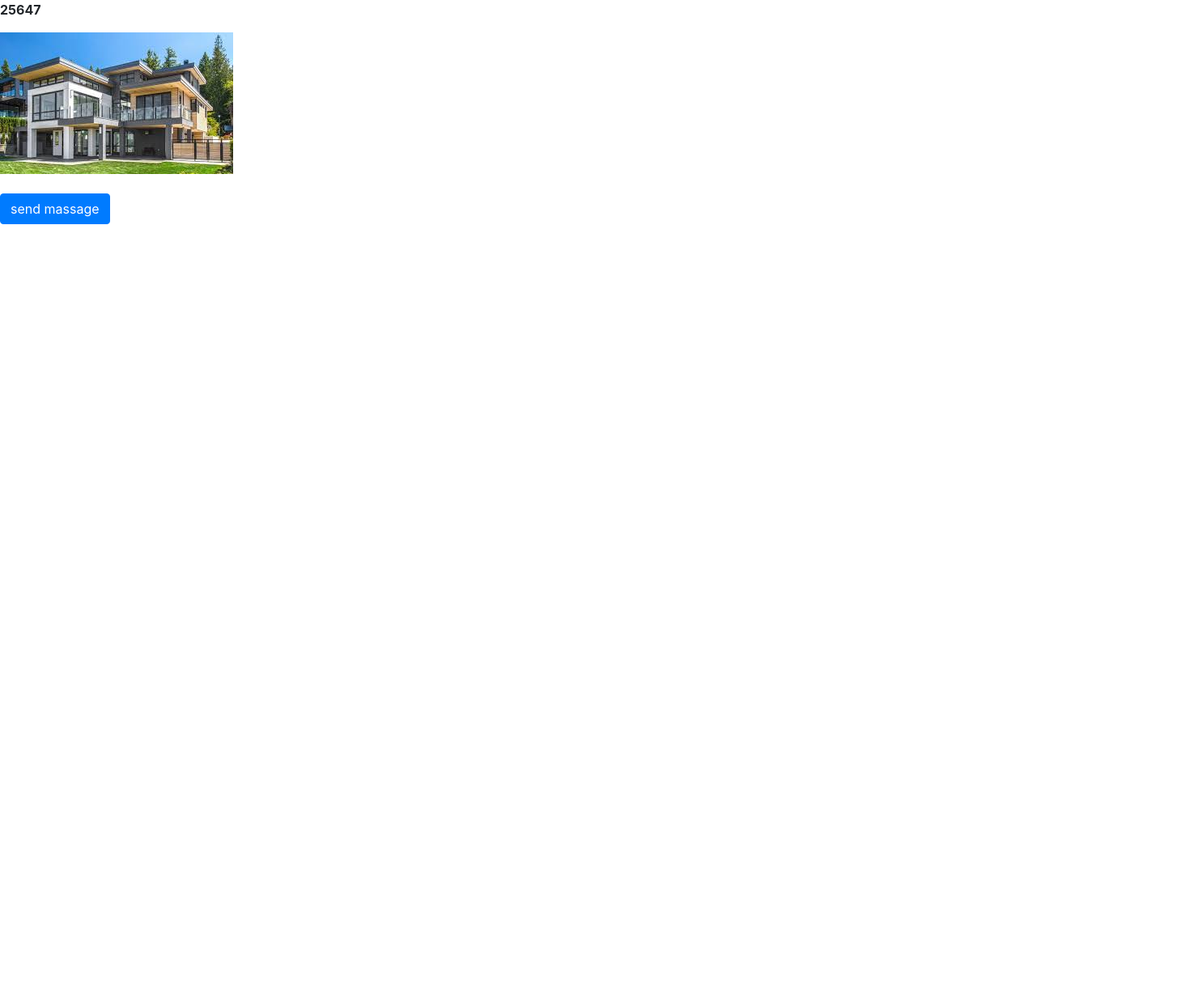
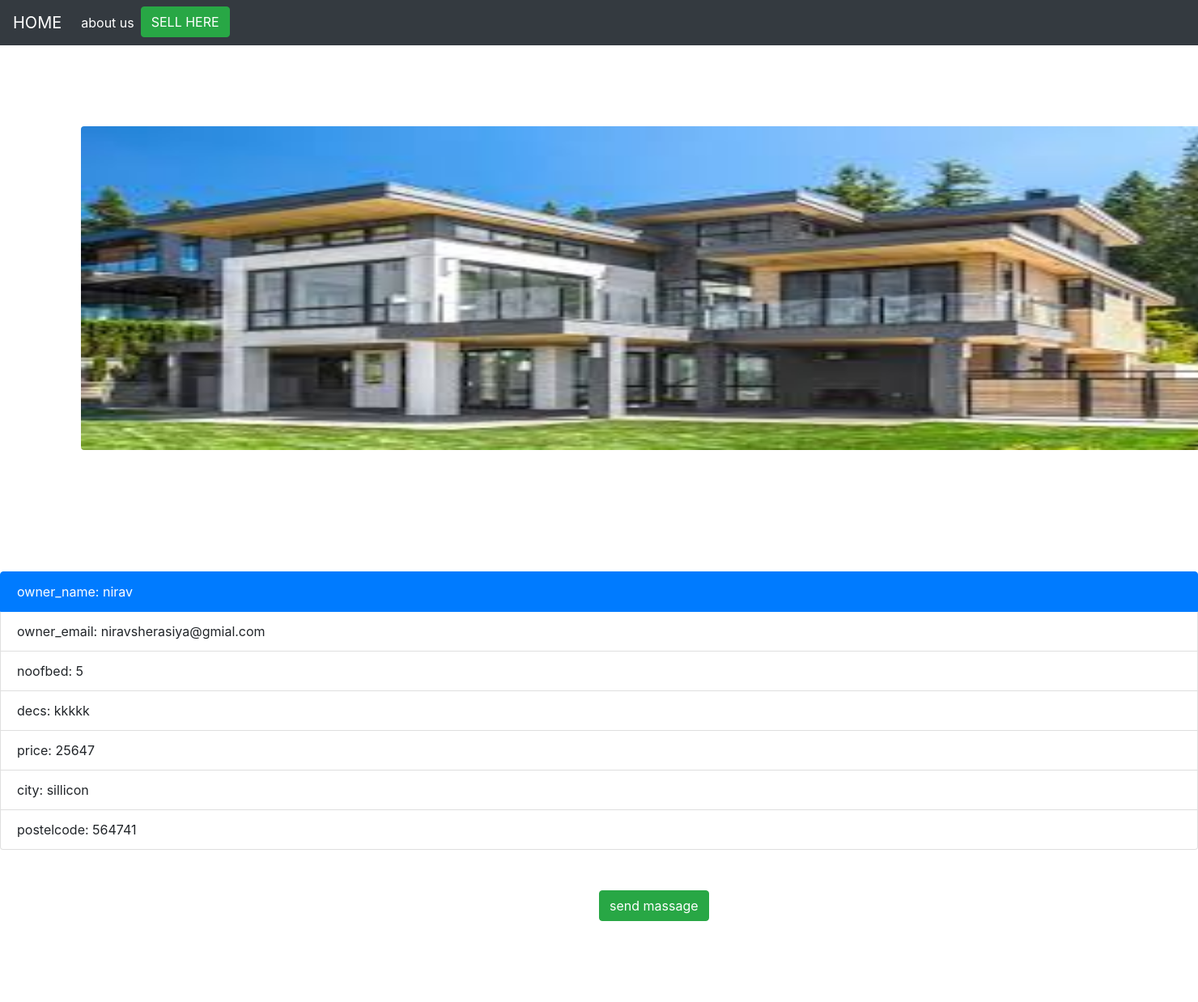
Before and after one commit to nirav7707/django-realestate, a Django app: page /5 in a window 1480 px wide; the page is wider, and only the part inside the window is pictured. Shown: that part at 81% size. Before the commit the page ends 277 px from the top of that part, so only its background shows below. Run offline with Django 3.2, Linux system fonts and the light colour scheme; data comes from the database, SQL or seed files in the repository; some libraries are stand-ins or nearby versions.

Commit message:
show page edited

```diff
--- a/realestate/real/forms.py
+++ b/realestate/real/forms.py
@@ -17,8 +17,14 @@ class dproduct(forms.ModelForm):
 
 		}
 
-class qform(forms.Form):
-		owner_name=forms.CharField(widget=forms.TextInput(attrs={'class':'form-control'}),label="owner_nmae")
-		owner_email=forms.EmailField(widget=forms.EmailInput(attrs={'class':'form-control'}),label="owner_email")
-		your_name=forms.CharField(widget=forms.TextInput(attrs={'class':'form-control'}),label="your_nmae")
-		your_email=forms.EmailField(widget=forms.EmailInput(attrs={'class':'form-control'}),label="r_email")
+class qform(forms.ModelForm):
+		class Meta:
+			model=qfield
+			fields="__all__"
+			widgets={
+				'owner_name': forms.TextInput(attrs={'class': 'form-control'}),
+				'owner_email': forms.TextInput(attrs={'class': 'form-control'}),
+				'your_name': forms.TextInput(attrs={'class': 'form-control'}),
+				'your_city': forms.TextInput(attrs={'class': 'form-control'}),
+				'your_email': forms.TextInput(attrs={'class': 'form-control'}),
+			}
--- a/realestate/real/models.py
+++ b/realestate/real/models.py
@@ -26,11 +26,11 @@ class product(models.Model):
 
 
 class qfield(models.Model):
-	owner_name=models.EmailField()
-	owner_emial=models.EmailField()
+	owner_name=models.CharField(max_length=50)
+	owner_email=models.EmailField()
 	your_name=models.CharField(max_length=50)
 	your_city=models.CharField(max_length=50)
-
+	your_email=models.EmailField()
 
 	def __str__(self):
-		return self.qmaker_name
+		return self.your_name
--- a/realestate/real/templates/form.html
+++ b/realestate/real/templates/form.html
@@ -8,7 +8,9 @@
 	<form method="POST" enctype="multipart/form-data">
 		{% csrf_token %}
 		{{form.as_p}}
-		<input type="submit" name="">
+		<input type="submit" class="btn btn-success" name="">
+		<br>
+		<br>
 	</form>
 </body>
 <script src="https://code.jquery.com/jquery-3.4.1.slim.min.js" integrity="sha384-J6qa4849blE2+poT4WnyKhv5vZF5SrPo0iEjwBvKU7imGFAV0wwj1yYfoRSJoZ+n" crossorigin="anonymous"></script>
--- a/realestate/real/templates/home.html
+++ b/realestate/real/templates/home.html
@@ -13,7 +13,7 @@
 	<div class="qform">
 		<form method="get">
 		{% csrf_token %}
-		{{myfilter.form.as_p}}
+		{{myfilter.form}}
 		<button class="btn btn-outline-success" type="submit">SEARCH</button>
 	</form>
 	</div>
--- a/realestate/real/templates/show.html
+++ b/realestate/real/templates/show.html
@@ -1,19 +1,31 @@
+{% extends 'main.html' %}
 
-<!DOCTYPE html>
-<html>
-<head>
-	<title>ths is show</title>
-	<link rel="stylesheet" href="https://stackpath.bootstrapcdn.com/bootstrap/4.4.1/css/bootstrap.min.css" integrity="sha384-Vkoo8x4CGsO3+Hhxv8T/Q5PaXtkKtu6ug5TOeNV6gBiFeWPGFN9MuhOf23Q9Ifjh" crossorigin="anonymous">
-</head>
+{% block content %}
+
 <body>
-	<strong><p>{{ get.price }}</p></strong>
-	<img src="{{get.img.url}}">
-	<br>
-	<br>
+	<div>
+   <div class="img" >
+
+    <img src="{{ get.img.url }}" alt="..." class="rounded" style="height: 400px; width: 100%;">
+   </div>
+
+   <div style="margin-top: 50px">
+     <ul class="list-group">
+       <li class="list-group-item active">owner_name:  {{get.owner_name}}</li>
+       <li class="list-group-item">owner_email: {{get.owner_email}}</li>
+       <li class="list-group-item">noofbed:     {{get.noofbed}}</li>
+       <li class="list-group-item">decs:        {{get.decs}}</li>
+       <li class="list-group-item">price:       {{get.price}}</li>
+       <li class="list-group-item">city:        {{get.city}}</li>
+       <li class="list-group-item">postelcode:  {{get.postelcode}}</li>
+     </ul>
+   </div>
+
+  </div>
 
 
 	<!-- Button trigger modal -->
-<button type="button" class="btn btn-primary" data-toggle="modal" data-target="#exampleModal">
+<button type="button" class="btn btn-success" data-toggle="modal" data-target="#exampleModal" style="margin-top:50px; margin-bottom: 100px; margin-left: 50%; align-content: center;">
   send massage
 </button>
 
@@ -31,17 +43,11 @@
         <form method="POST">
         	{% csrf_token %}
         	{{makequery.as_p}}
+          <input type="submit" name="" class="btn btn-success" value="submit">
         </form>
       </div>
-      <div class="modal-footer">
-        <button type="button" class="btn btn-secondary" data-dismiss="modal">Close</button>
-        <button type="submit" class="btn btn-primary">Save changes</button>
-      </div>
+
     </div>
   </div>
 </div>
-</body>
-<script src="https://code.jquery.com/jquery-3.4.1.slim.min.js" integrity="sha384-J6qa4849blE2+poT4WnyKhv5vZF5SrPo0iEjwBvKU7imGFAV0wwj1yYfoRSJoZ+n" crossorigin="anonymous"></script>
-<script src="https://cdn.jsdelivr.net/npm/popper.js@1.16.0/dist/umd/popper.min.js" integrity="sha384-Q6E9RHvbIyZFJoft+2mJbHaEWldlvI9IOYy5n3zV9zzTtmI3UksdQRVvoxMfooAo" crossorigin="anonymous"></script>
-<script src="https://stackpath.bootstrapcdn.com/bootstrap/4.4.1/js/bootstrap.min.js" integrity="sha384-wfSDF2E50Y2D1uUdj0O3uMBJnjuUD4Ih7YwaYd1iqfktj0Uod8GCExl3Og8ifwB6" crossorigin="anonymous"></script>
-</html>
+{% endblock content %}
--- a/realestate/real/views.py
+++ b/realestate/real/views.py
@@ -20,7 +20,7 @@ def get_value(request,i_id):
 		makequery=qform(request.POST)
 		if makequery.is_valid():
 			makequery.save()
-			return render('/')
+			return redirect('/')
 	context={'get':get,'makequery':makequery}
 	return render(request,'show.html',context)
 
--- a/realestate/static/css/main.css
+++ b/realestate/static/css/main.css
@@ -40,3 +40,9 @@
 	align-content: center;
 	float: center;
 }
+.rounded{
+
+	height: 400px;
+	width: 600px;
+	margin: 100px;
+}
```
Also changed, not shown: realestate/db.sqlite3, realestate/real/migrations/0007_auto_20200508_1435.py (added), realestate/real/migrations/0008_auto_20200508_1440.py (added), realestate/real/migrations/0009_auto_20200508_1442.py (added).
